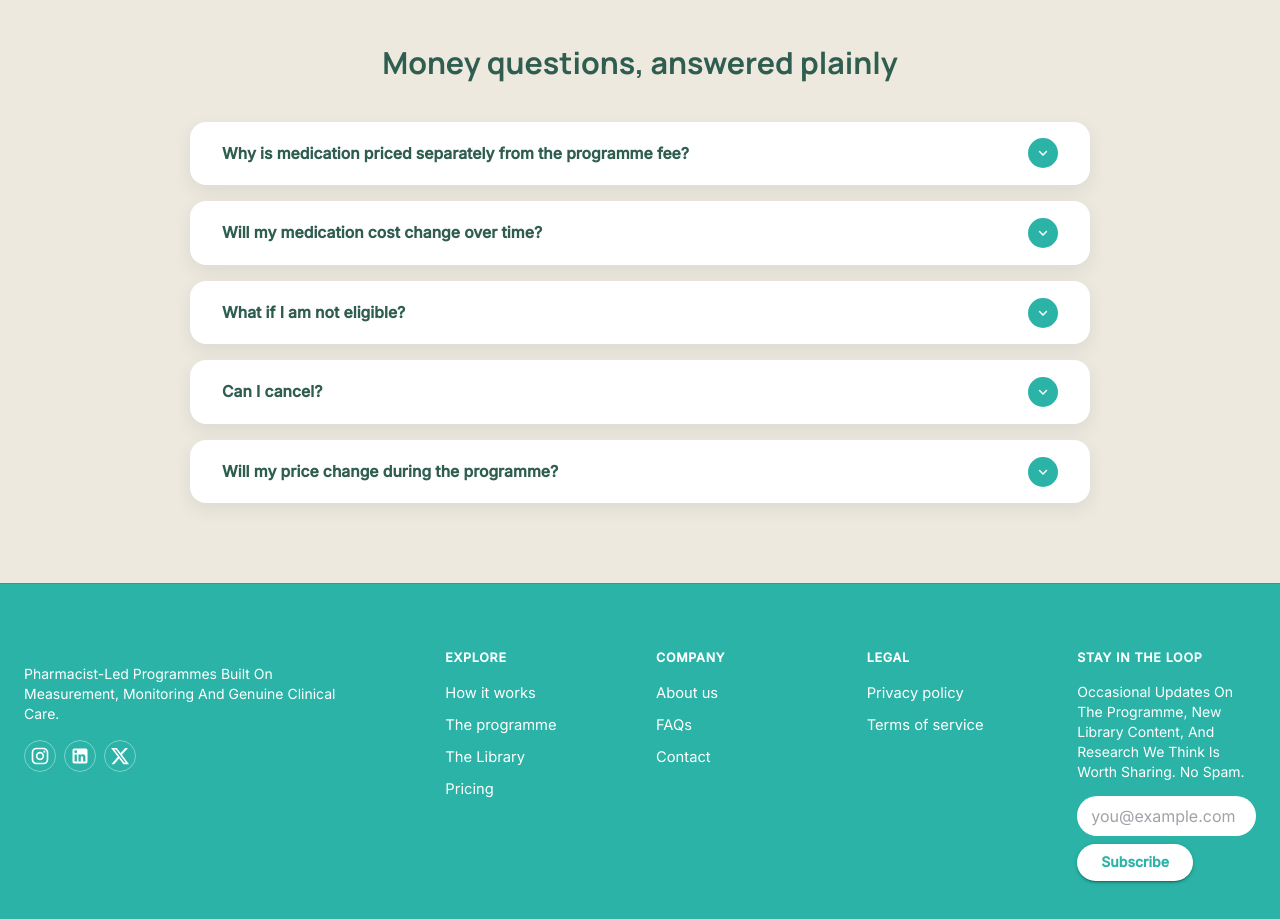
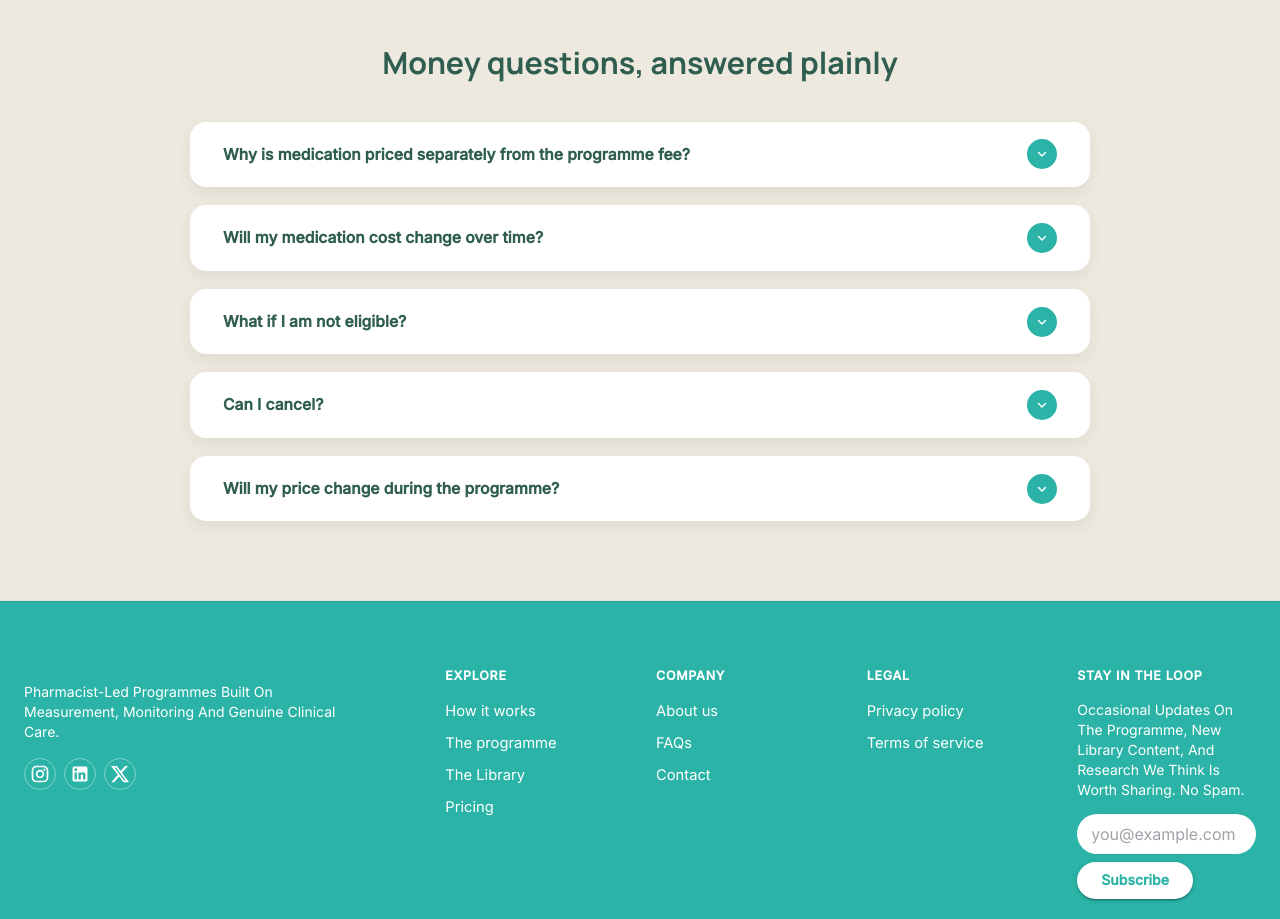
Before and after one commit to Lazare-Panam/serava-ui, a Next.js app: page /pricing in a window 1280 px wide. Shown: the part 3800-4719 px from the top of the page. Built offline with nearby package versions, Linux system fonts and the light colour scheme; what @mui/material-nextjs would draw is missing.

Commit message:
feat:added-faq-section

```diff
--- a/src/app/pricing/Moneyfaqsection.tsx
+++ b/src/app/pricing/Moneyfaqsection.tsx
@@ -2,9 +2,20 @@
 // "Money questions, answered plainly" — five pricing/cancellation FAQs,
 // each its own white rounded card on a warm off-white section background,
 // with a filled teal circular chevron toggle on the right, matching the
-// reference screenshot. All five start collapsed; only one card ever
-// tracks as "expanded" at a time via the single `expanded` index below —
-// change to a Set<number> if independent multi-open is ever wanted.
+// reference screenshot.
+//
+// Behaviour: every card opens/closes independently — tracked as a Set of
+// open question keys rather than a single `expanded` index, so opening
+// one no longer closes another that was already open. All start closed.
+//
+// Polish pass: MUI's default Accordion Collapse transition uses the
+// theme's generic duration/easing, which reads as a slightly mechanical
+// snap on a card this size. Transitions below are tuned explicitly
+// (320ms, a custom cubic-bezier with a little overshoot-free ease-out)
+// so open/close feels closer to a soft reveal than a toggle. Each card
+// also gets a hover lift, a subtle ring when open, and a background tint
+// on its icon button on hover — small things, but they're what makes a
+// static-feeling accordion read as "designed" rather than default MUI.
 //
 // Flagging for whoever ships this: these answers describe actual policy
 // (refunds, cancellation terms, price-lock behaviour, medication billing).
@@ -27,31 +38,54 @@ import ExpandMoreRoundedIcon from "@mui/icons-material/ExpandMoreRounded";
 
 const FAQS = [
   {
+    key: "medication-separate",
     q: "Why is medication priced separately from the programme fee?",
     a: "So the cost stays transparent, and so a change in medication pricing never quietly changes what you pay for your care. Medication is billed at cost, and your prescriber confirms the figure with you before you pay anything for it.",
   },
   {
+    key: "medication-change",
     q: "Will my medication cost change over time?",
     a: "It can, if your prescriber increases your dose as part of your treatment. You'll always be told the exact figure before it applies, so there's never a surprise on your bill.",
   },
   {
+    key: "not-eligible",
     q: "What if I am not eligible?",
     a: "Then there is nothing to pay. The eligibility check and the medical questionnaire are free, and we will tell you why, and point you towards more suitable support.",
   },
   {
+    key: "cancel",
     q: "Can I cancel?",
     a: "Yes. Billing is monthly throughout, with no prepaid blocks, so there's nothing to lose by stopping. You simply won't be charged again the following month. Coming off treatment is always done safely, with your prescriber, and our cancellations and refunds policy sets out the full detail in plain English.",
   },
   {
+    key: "price-change",
     q: "Will my price change during the programme?",
     a: "The price you agree in your service agreement is the price for your programme. Anything that could change it is set out in that agreement before you sign.",
   },
 ];
 
+// Explicit, slightly-longer-than-default easing so expand/collapse reads
+// as a soft reveal rather than a mechanical snap. Kept as a shared
+// constant so every Accordion instance below animates identically.
+const TRANSITION = "320ms cubic-bezier(0.4, 0.0, 0.2, 1)";
+
 export function MoneyFaqSection() {
-  // false = nothing open. Cards render fully collapsed on first paint —
-  // no default index here, unlike the earlier draft that opened index 0.
-  const [expanded, setExpanded] = useState<number | false>(false);
+  // Independent open state per card — a Set of keys, not a single index,
+  // so opening one card never forces another closed. Starts empty: every
+  // card renders collapsed on first paint.
+  const [openKeys, setOpenKeys] = useState<Set<string>>(new Set());
+
+  const toggle = (key: string) => {
+    setOpenKeys((prev) => {
+      const next = new Set(prev);
+      if (next.has(key)) {
+        next.delete(key);
+      } else {
+        next.add(key);
+      }
+      return next;
+    });
+  };
 
   return (
     <Box
@@ -78,21 +112,45 @@ export function MoneyFaqSection() {
           Money questions, answered plainly
         </Typography>
 
-        <Box sx={{ display: "flex", flexDirection: "column", gap: 2 }}>
-          {FAQS.map((faq, i) => (
+        <Box sx={{ display: "flex", flexDirection: "column", gap: 2.25 }}>
+          {FAQS.map((faq) => {
+            const isOpen = openKeys.has(faq.key);
+            return (
               <Accordion
-              key={faq.q}
+                key={faq.key}
                 disableGutters
                 elevation={0}
                 square={false}
-              expanded={expanded === i}
-              onChange={(_, isExpanded) => setExpanded(isExpanded ? i : false)}
+                expanded={isOpen}
+                onChange={() => toggle(faq.key)}
+                slotProps={{ transition: { timeout: 320 } }}
                 sx={{
                   borderRadius: "16px !important",
                   overflow: "hidden",
                   bgcolor: "background.paper",
-                boxShadow: "0 6px 18px rgba(29,36,48,0.08)",
+                  border: "1px solid",
+                  borderColor: isOpen ? alpha("#1F6E5C", 0.28) : "transparent",
+                  boxShadow: isOpen
+                    ? "0 10px 28px rgba(29,36,48,0.14)"
+                    : "0 6px 16px rgba(29,36,48,0.07)",
+                  transition: `box-shadow ${TRANSITION}, border-color ${TRANSITION}, transform ${TRANSITION}`,
                   "&::before": { display: "none" },
+                  "&:hover": {
+                    boxShadow: "0 10px 26px rgba(29,36,48,0.12)",
+                    transform: "translateY(-1px)",
+                  },
+                  // MUI's default Collapse transitions height with a
+                  // built-in curve; overriding it here keeps content
+                  // fade + height changing on the same easing/timing as
+                  // everything else in this card, instead of feeling
+                  // like two unrelated animations firing together.
+                  "& .MuiCollapse-root": {
+                    transition: `height ${TRANSITION} !important`,
+                  },
+                  "& .MuiCollapse-wrapperInner": {
+                    transition: `opacity ${TRANSITION}`,
+                    opacity: isOpen ? 1 : 0,
+                  },
                 }}
               >
                 <AccordionSummary
@@ -107,10 +165,19 @@ export function MoneyFaqSection() {
                         alignItems: "center",
                         justifyContent: "center",
                         flexShrink: 0,
+                        transition: `background-color ${TRANSITION}, transform ${TRANSITION}`,
+                        "&:hover": {
+                          bgcolor: (theme: any) =>
+                            alpha(theme.palette.primary.main, 0.85),
+                        },
                       }}
                     >
                       <ExpandMoreRoundedIcon
-                      sx={{ fontSize: 18, color: "#FFFFFF" }}
+                        sx={{
+                          fontSize: 18,
+                          color: "#FFFFFF",
+                          transition: `transform ${TRANSITION}`,
+                        }}
                       />
                     </Box>
                   }
@@ -119,6 +186,9 @@ export function MoneyFaqSection() {
                     py: 0.5,
                     minHeight: "auto",
                     "& .MuiAccordionSummary-content": { my: 2 },
+                    "& .MuiAccordionSummary-expandIconWrapper": {
+                      transition: `transform ${TRANSITION}`,
+                    },
                     "& .MuiAccordionSummary-expandIconWrapper.Mui-expanded": {
                       transform: "rotate(180deg)",
                     },
@@ -149,7 +219,8 @@ export function MoneyFaqSection() {
                   </Typography>
                 </AccordionDetails>
               </Accordion>
-          ))}
+            );
+          })}
         </Box>
       </Box>
     </Box>
```
Lines whose indentation alone changed are shown as unchanged.
